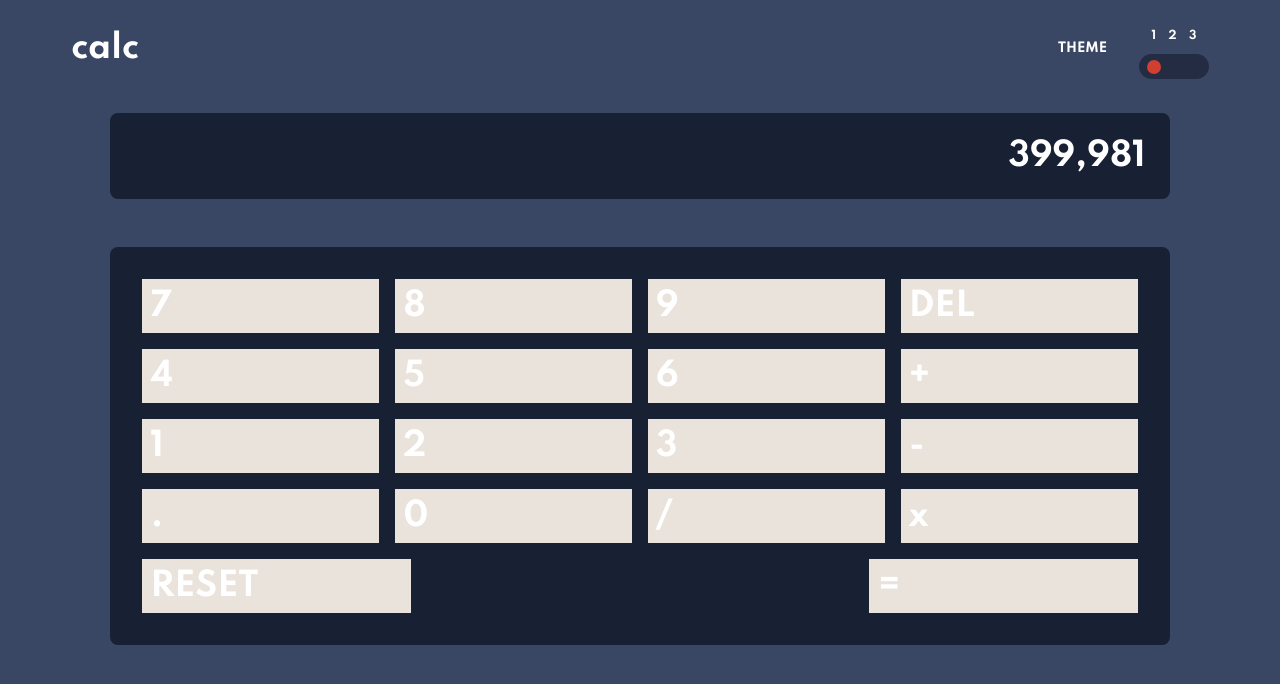
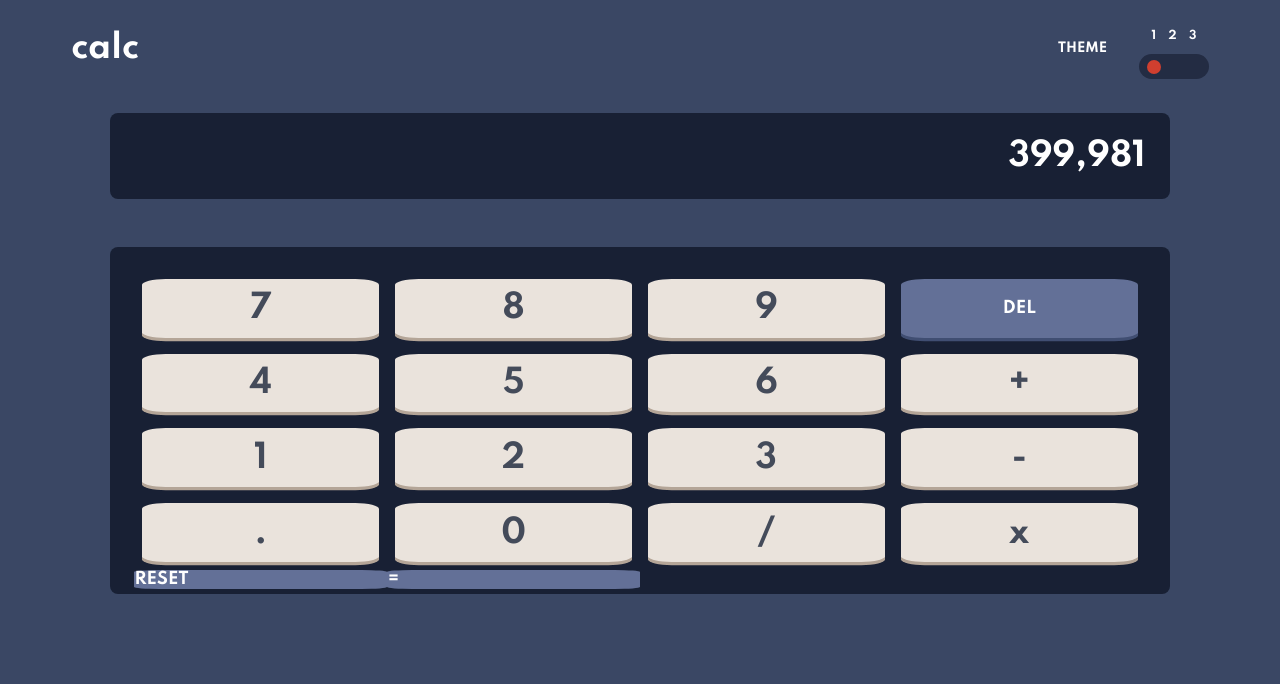
Before and after one commit to RoryKillick/Calculator-App, a React (Create React App) app in the folder calculator-app/: page / in a window 1280 px wide. Shown: the top 684 px of the page. Built offline with nearby package versions, Linux system fonts and the light colour scheme.

Commit message:
updated keypad with display grid

```diff
--- a/calculator-app/src/Main.js
+++ b/calculator-app/src/Main.js
@@ -3,34 +3,24 @@ import React from 'react'
 function Main() {
     return (
         <div className='container'>
-            <div className='row'>
                 <div className='key'>7</div>
                 <div className='key'>8</div>
                 <div className='key'>9</div>
-                <div className='key'>DEL</div>
-            </div>
-            <div className='row'>
+                <div className='keyDel'>DEL</div>
                 <div className='key'>4</div>
                 <div className='key'>5</div>
                 <div className='key'>6</div>
                 <div className='key'>+</div>
-            </div>
-            <div className='row'>
                 <div className='key'>1</div>
                 <div className='key'>2</div>
                 <div className='key'>3</div>
                 <div className='key'>-</div>
-            </div>
-            <div className='row'>
                 <div className='key'>.</div>
                 <div className='key'>0</div>
                 <div className='key'>/</div>
                 <div className='key'>x</div>
-            </div>
-            <div className='row'>
-                <div className='key'>RESET</div>
-                <div className='key'>=</div>
-            </div>
+                <div className='keyReset'>RESET</div>
+                <div className='keyEquals'>=</div>
         </div>
     )
 }
--- a/calculator-app/src/scss/Main.scss
+++ b/calculator-app/src/scss/Main.scss
@@ -1,9 +1,8 @@
 .container {
     //use css grid tomorrow!
-    display: flex;
-    flex-direction: column;
-    justify-content: center;
-    //align-items: center;
+    display: grid;
+    grid-template-columns: 25% 25% 25% 25%;
+    grid-template-rows: 25% 25% 25% 25%;
     width: 80%;
     background-color: $third-bgr-color;
     font-size: 2rem;
@@ -12,15 +11,44 @@
     border-radius: 0.5rem;
 }
 
-.row {
-    display: flex;
-    flex-direction: row;
-    justify-content: space-between;
+
+.key {
+    color: $third-dark-blue;
+    display: grid;
+    justify-content: center;
     align-items: center;
-}
-.key {
-    width: 25%;
     background-color: $first-grey;
     margin: 0.5rem;
     padding: 0.5rem;
+    border-radius: 10%;
+    box-shadow: 0 0.2rem $second-grey;
 }
+
+.keyDel {
+    color: $white;
+    display: flex;
+    justify-content: center;
+    align-items: center;
+    background-color: $first-dark-blue;
+    margin: 0.5rem;
+    padding: 0.5rem;
+    border-radius: 10%;
+    font-size: 1rem;
+    box-shadow: 0 0.2rem $second-dark-blue;
+}
+
+.keyReset {
+    color: $white;
+    background-color: $first-dark-blue;
+    box-shadow: 0 0,2rem $second-dark-blue;
+    border-radius: 10%;
+    font-size: 1rem;
+}
+
+.keyEquals {
+    color: $white;
+    background-color: $first-dark-blue;
+    box-shadow: 0 0,2rem $second-dark-blue;
+    border-radius: 10%;
+    font-size: 1rem;
+}
```
